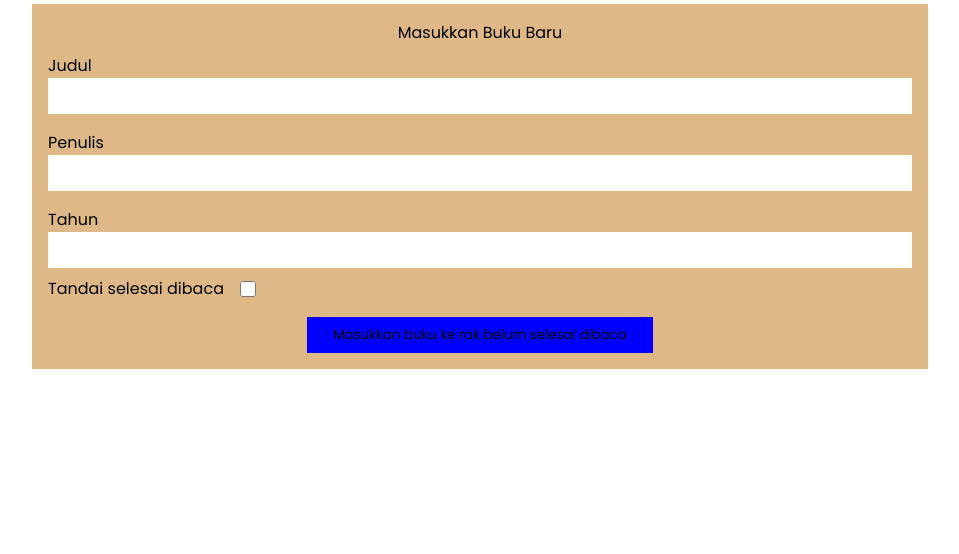
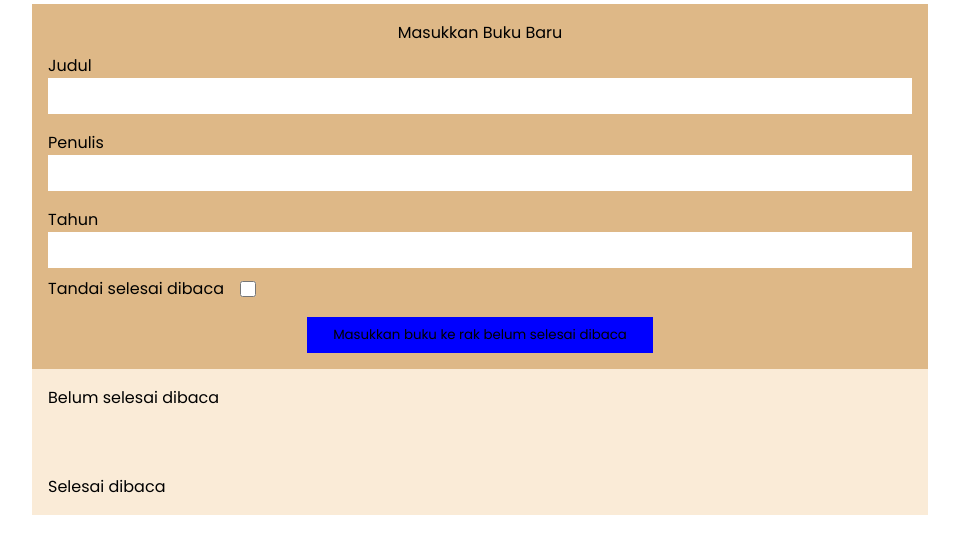
Before and after one commit to Gefila/SUBMISSION_Belajar-Membuat-Front-End-Web-untuk-Pemula, a plain HTML site: page index.html in a window 1280 px wide. Shown: the part 92-646 px from the top of the page, without its empty margins (160-1119 px from the left). Drawn offline with Linux system fonts and the light colour scheme.

Commit message:
bookshelf

```diff
--- a/index.html
+++ b/index.html
@@ -43,15 +43,21 @@
 			</section>
 
 			<section class="book-shelf">
-				<div id="incompleteBookshelfList">
-
-                </div>
+				<div class="title">Belum selesai dibaca</div>
+				<div id="inCompleteBookShelfList">
+					<!-- <div class="book-wrapper">
+						<div class="book">
+							<h1 class="book-title">Kamus</h1>
+							<div class="book-author">naruto</div>
+							<div class="book-year">2004</div>
+						</div>
+					</div> -->
+				</div>
 			</section>
 			<section class="book-shelf">
-                <div id="completeBookshelfList">
-
-                </div>
-            </section>
+				<div class="title">Selesai dibaca</div>
+				<div id="completeBookShelfList"></div>
+			</section>
 		</main>
 		<script src="script.js"></script>
 	</body>
--- a/styles.css
+++ b/styles.css
@@ -62,3 +62,22 @@ main {
 	background-color: blue;
 	border: 0;
 }
+
+.book-shelf,
+#inCompleteBookShelfList {
+	background-color: antiquewhite;
+	display: flex;
+	flex-wrap: wrap;
+	padding: 1rem;
+	width: 100%;
+}
+
+.book-wrapper {
+	padding: 1rem;
+	width: 50%;
+}
+
+.book {
+	padding: 2rem;
+	background-color: rgb(187, 187, 187);
+}
```
